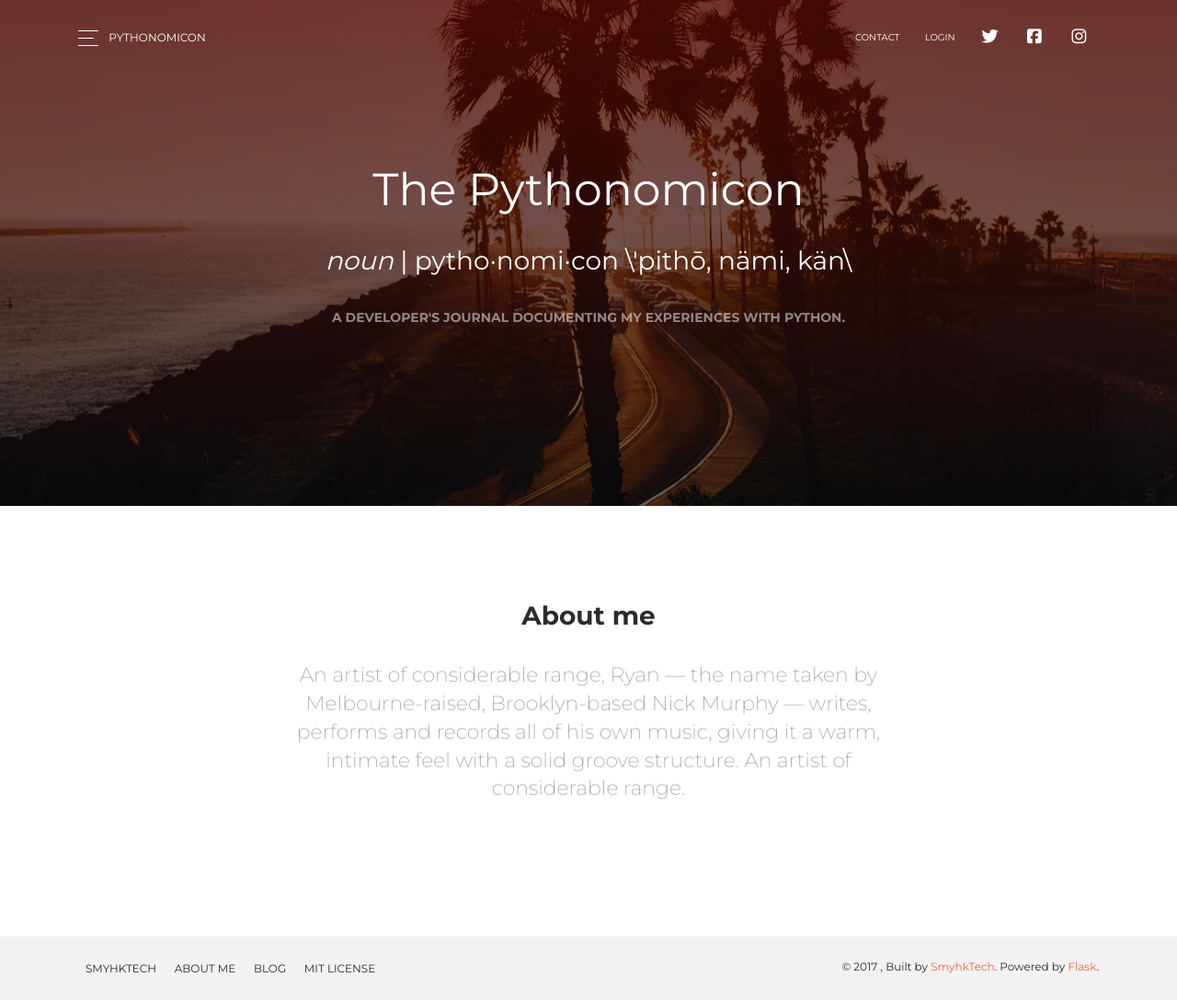
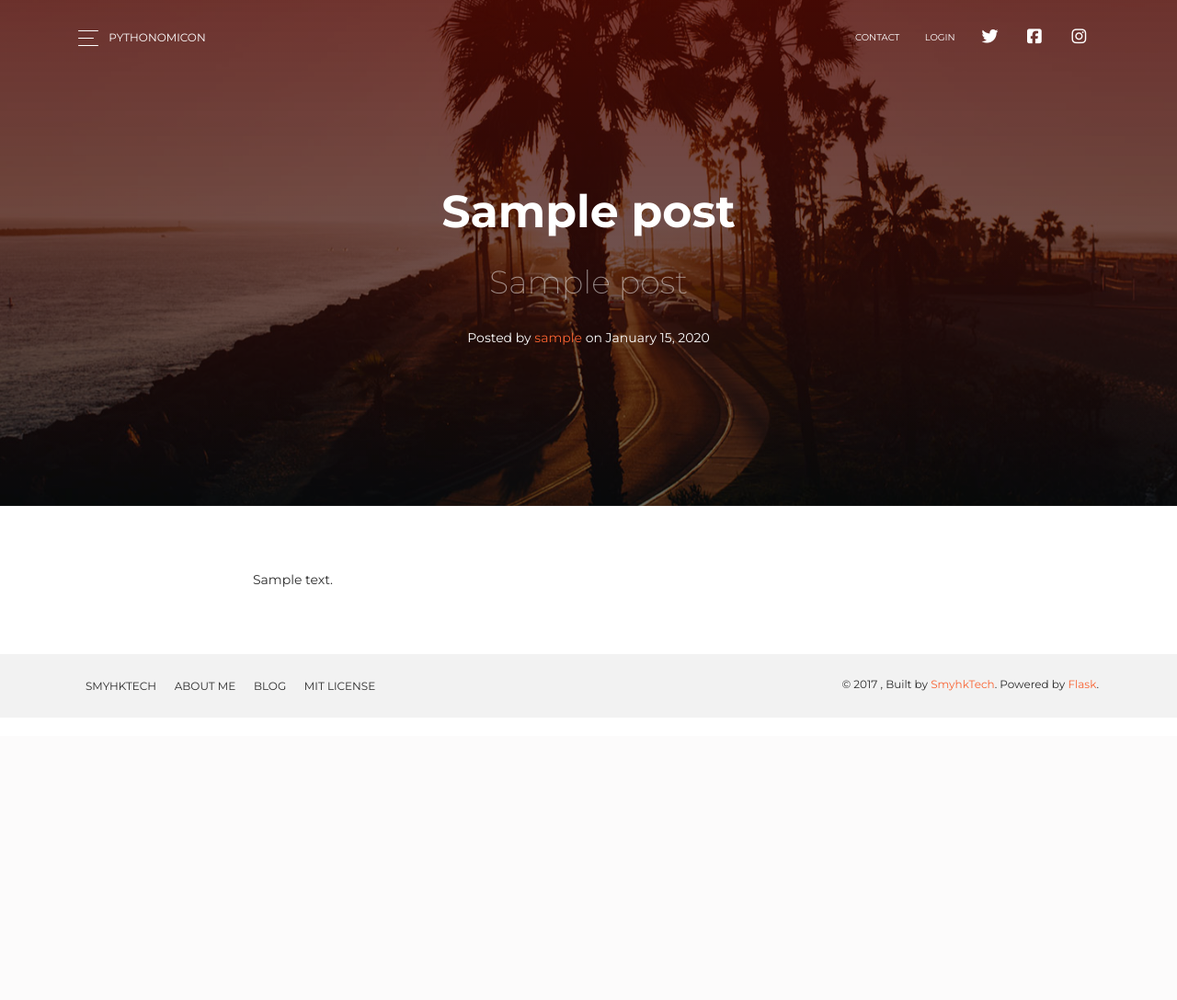
Before and after one commit to smyhk/pythonomicon.org, a Flask app: page /post/1 in a window 1280 px wide. Shown: the whole page at 92% size. After the commit the page ends 751 px from the top, so only its background shows below. Run offline with Flask 2, Linux system fonts and the light colour scheme; tables that the repository leaves empty hold one stand-in row (values such as "Sample post"); some libraries are stand-ins or nearby versions.

Commit message:
Add basic post view

```diff
--- a/app/templates/post.html
+++ b/app/templates/post.html
@@ -10,20 +10,20 @@
       </div>
       <div class="container">
         <div class="content-center brand">
-          <h1 class="h1-seo">The Pythonomicon</h1>
-          <h3><em>noun</em> | pytho·nomi·con \'pithō, nämi, kän\</h3>
-          <p class="category">A developer's journal documenting my experiences with Python.</p>
+          <h1 class="title">{{ post.title }}</h1>
+          <h2 class="description">{{ post.subtitle }}</h2>
+          <span class="meta">Posted by
+            <a href="#">{{ post.author.username }}</a> on {{ date_posted }}</span>
         </div>
       </div>
     </div>
     <div class="section">
       <div class="container">
-
-        <h3 class="title">About me</h3>
-        <h5 class="description">An artist of considerable range, Ryan — the name taken by Melbourne-raised, Brooklyn-based
-          Nick Murphy — writes, performs and records all of his own music, giving it a warm, intimate feel with a solid
-          groove structure. An artist of considerable range.</h5>
-
+        <div class="row">
+          <div class="col-lg-8 col-md-10 mx-auto">
+            {{ post.content|safe }}
+          </div>
+        </div>
       </div>
     </div>
   </div>
```
